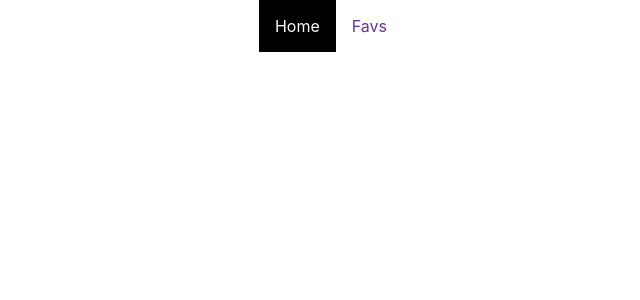
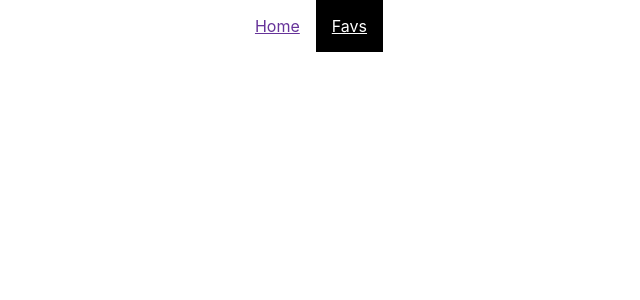
Before and after one commit to sigfriedCub1990/nearsoft-challenge, a React (Create React App) app: page /favs in a window 1280 px wide. Shown: the top 300 px of the page, without its empty margins (329-969 px from the left). Built offline with nearby package versions, Linux system fonts and the light colour scheme.

Commit message:
[MDF] Navbar structure.

```diff
--- a/src/components/Navbar/Navbar.js
+++ b/src/components/Navbar/Navbar.js
@@ -1,5 +1,5 @@
 import React from "react";
-import { Link } from "react-router-dom";
+import { NavLink } from "react-router-dom";
 
 //* Styles
 import "./Navbar.css";
@@ -7,14 +7,22 @@
 const Navbar = () => {
   return (
     <nav className="navbar">
-      <ul className="nav">
-        <li className="nav__item nav__item--active">
-          <Link to="/">Home</Link>
-        </li>
-        <li className="nav__item">
-          <Link to="/favs">Favs</Link>
-        </li>
-      </ul>
+      <NavLink
+        className="nav__item"
+        to="/"
+        exact
+        activeClassName="nav__item--active"
+      >
+        Home
+      </NavLink>
+      <NavLink
+        className="nav__item"
+        to="/favs"
+        exact
+        activeClassName="nav__item--active"
+      >
+        Favs
+      </NavLink>
     </nav>
   );
 };
```
